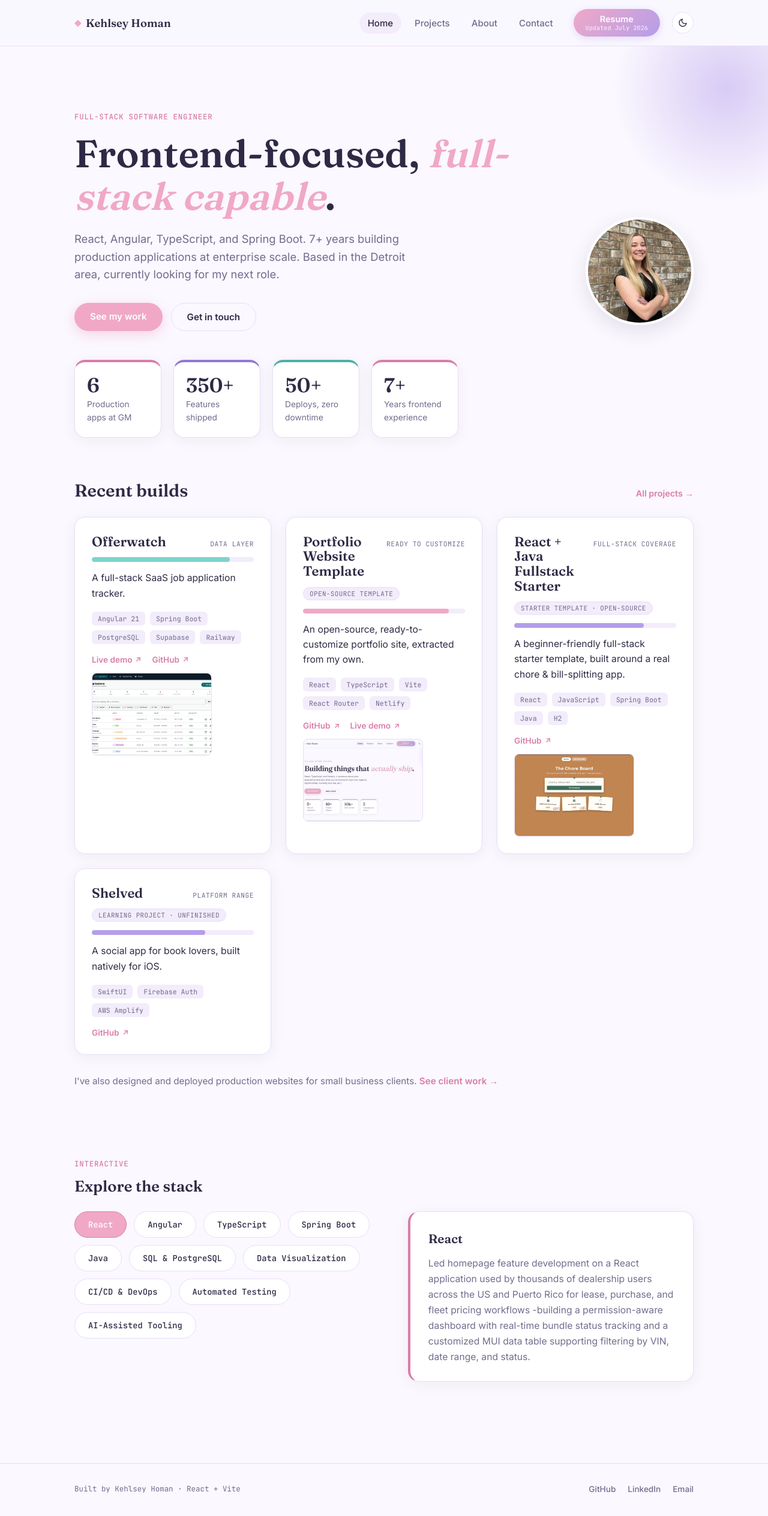
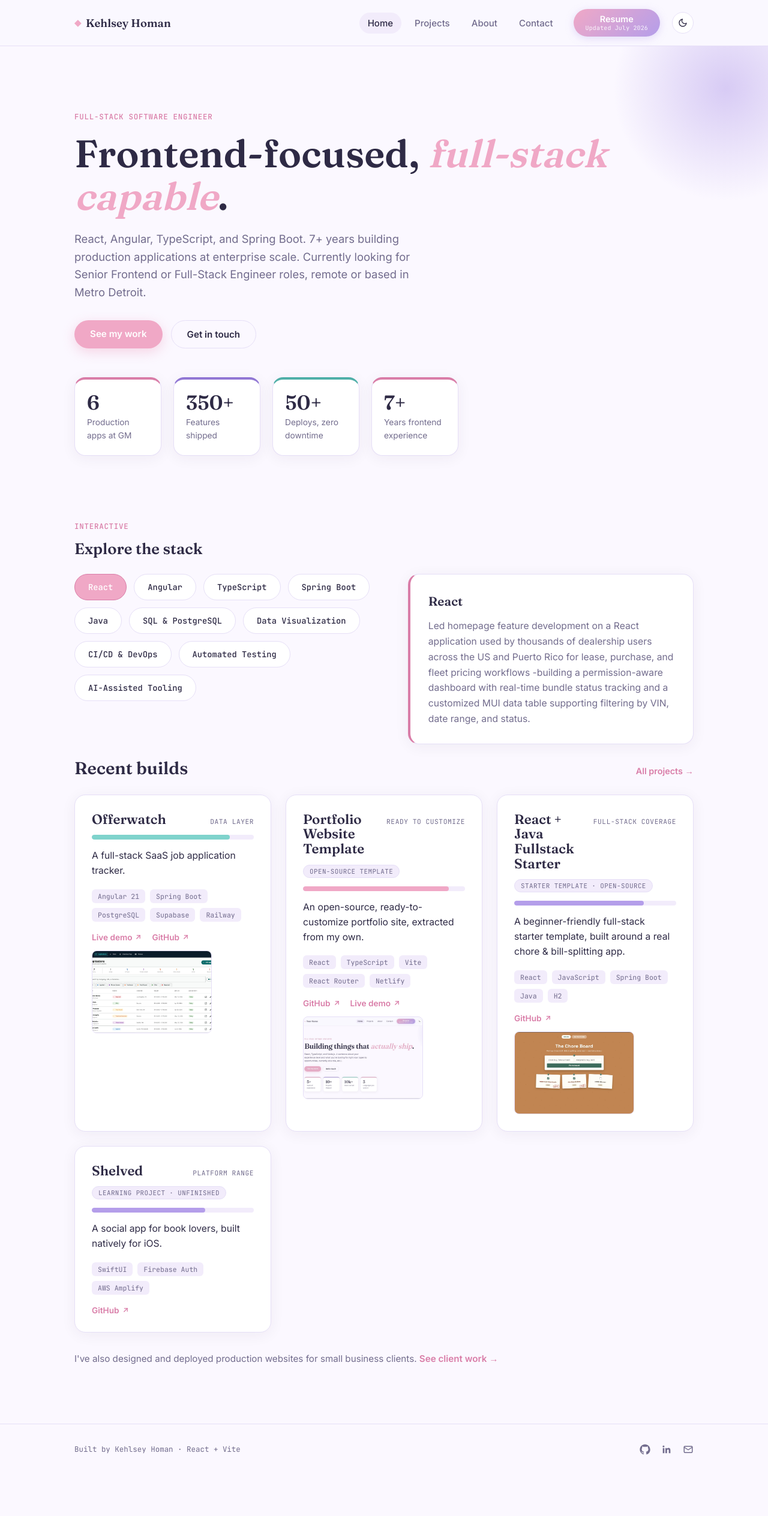
Before and after one commit to KehlseyHoman/Kehlsey-Portfolio, a React (Vite) app: page / in a window 1280 px wide. Shown: the top 2528 px of the page at 60% size. After the commit the page ends 2475 px from the top, so only its background shows below. Built offline with nearby package versions, Linux system fonts and the light colour scheme.

Commit message:
styling updates

```diff
--- a/src/components/Footer/Footer.css
+++ b/src/components/Footer/Footer.css
@@ -21,16 +21,17 @@
 
 .footer-links {
   display: flex;
-  gap: 20px;
+  align-items: center;
+  gap: 18px;
 }
 
 .footer-links a {
-  font-size: 0.85rem;
-  font-weight: 500;
+  display: inline-flex;
   color: var(--ink-soft);
-  transition: color 0.15s ease;
+  transition: color 0.15s ease, transform 0.15s ease;
 }
 
 .footer-links a:hover {
   color: var(--pink-deep);
+  transform: translateY(-2px);
 }
--- a/src/components/Footer/Footer.tsx
+++ b/src/components/Footer/Footer.tsx
@@ -1,3 +1,4 @@
+import { GithubIcon, LinkedinIcon, EmailIcon } from '../Icons/Icons';
 import './Footer.css';
 
 export default function Footer() {
@@ -6,9 +7,15 @@ export default function Footer() {
       <div className="container footer-inner">
         <p>Built by Kehlsey Homan · React + Vite</p>
         <div className="footer-links">
-          <a href="https://github.com/KehlseyHoman" target="_blank" rel="noreferrer">GitHub</a>
-          <a href="https://www.linkedin.com/in/kehlsey-homan-55068b159/" target="_blank" rel="noreferrer">LinkedIn</a>
-          <a href="mailto:kehlseyh@gmail.com">Email</a>
+          <a href="https://github.com/KehlseyHoman" target="_blank" rel="noreferrer" aria-label="GitHub">
+            <GithubIcon size={18} />
+          </a>
+          <a href="https://www.linkedin.com/in/kehlsey-homan-55068b159/" target="_blank" rel="noreferrer" aria-label="LinkedIn">
+            <LinkedinIcon size={18} />
+          </a>
+          <a href="mailto:kehlseyh@gmail.com" aria-label="Email">
+            <EmailIcon size={18} />
+          </a>
         </div>
       </div>
     </footer>
--- a/src/components/Icons/Icons.tsx
+++ b/src/components/Icons/Icons.tsx
@@ -18,6 +18,56 @@ export function ExternalLinkIcon({ size = 13 }: { size?: number }) {
     >
       <line x1="7" y1="17" x2="17" y2="7" />
       <polyline points="8 7 17 7 17 16" />
+    </svg>
+  );
+}
+
+export function LinkedinIcon({ size = 16 }: { size?: number }) {
+  return (
+    <svg
+      width={size}
+      height={size}
+      viewBox="0 0 24 24"
+      fill="currentColor"
+      aria-hidden="true"
+      className="icon-linkedin"
+    >
+      <path d="M20.45 20.45h-3.56v-5.57c0-1.33-.02-3.03-1.85-3.03-1.86 0-2.15 1.45-2.15 2.94v5.66H9.34V9h3.41v1.56h.05c.48-.9 1.64-1.85 3.38-1.85 3.6 0 4.27 2.37 4.27 5.46v6.28zM5.34 7.43a2.07 2.07 0 1 1 0-4.13 2.07 2.07 0 0 1 0 4.13zM7.12 20.45H3.56V9h3.56v11.45z" />
+    </svg>
+  );
+}
+
+export function EmailIcon({ size = 16 }: { size?: number }) {
+  return (
+    <svg
+      width={size}
+      height={size}
+      viewBox="0 0 24 24"
+      fill="none"
+      stroke="currentColor"
+      strokeWidth={2}
+      strokeLinecap="round"
+      strokeLinejoin="round"
+      aria-hidden="true"
+      className="icon-email"
+    >
+      <rect x="3" y="5" width="18" height="14" rx="2" />
+      <path d="m3 7 9 6 9-6" />
+    </svg>
+  );
+}
+
+export function GithubIcon({ size = 16 }: { size?: number }) {
+  return (
+    <svg
+      width={size}
+      height={size}
+      viewBox="0 0 24 24"
+      fill="currentColor"
+      aria-hidden="true"
+      className="icon-github"
+    >
+      <path d="M12 .5C5.73.5.5 5.73.5 12c0 5.1 3.29 9.4 7.86 10.93.57.1.79-.25.79-.55 0-.27-.01-1.16-.02-2.11-3.2.7-3.87-1.36-3.87-1.36-.53-1.33-1.28-1.69-1.28-1.69-1.05-.72.08-.7.08-.7 1.16.08 1.77 1.19 1.77 1.19 1.03 1.76 2.7 1.25 3.36.96.1-.75.4-1.25.73-1.54-2.55-.29-5.24-1.28-5.24-5.69 0-1.26.45-2.29 1.19-3.09-.12-.29-.52-1.47.11-3.06 0 0 .97-.31 3.18 1.18a11 11 0 0 1 5.79 0c2.2-1.49 3.17-1.18 3.17-1.18.63 1.59.23 2.77.11 3.06.74.8 1.19 1.83 1.19 3.09 0 4.42-2.69 5.4-5.25 5.68.41.36.78 1.08.78 2.17 0 1.57-.01 2.83-.01 3.22 0 .3.21.66.8.55A10.51 10.51 0 0 0 23.5 12c0-6.27-5.23-11.5-11.5-11.5z" />
     </svg>
   );
 }
--- a/src/components/TechFlow/TechFlow.css
+++ b/src/components/TechFlow/TechFlow.css
@@ -1,6 +1,6 @@
 .tech-flow {
-  margin-top: 64px;
-  padding: 40px 0;
+  margin-top: 0;
+  padding: 24px 0;
 }
 
 .tech-flow h2 {
--- a/src/pages/Home/Home.css
+++ b/src/pages/Home/Home.css
@@ -18,27 +18,8 @@
 }
 
 .hero-inner {
-  max-width: 980px;
+  max-width: 720px;
   position: relative;
-  display: flex;
-  flex-direction: row-reverse;
-  align-items: center;
-  gap: 48px;
-}
-
-.hero-text {
-  flex: 1 1 480px;
-  min-width: 0;
-}
-
-.hero-photo {
-  flex: 0 0 auto;
-  width: 180px;
-  height: 180px;
-  border-radius: 50%;
-  object-fit: cover;
-  border: 4px solid var(--card);
-  box-shadow: var(--shadow-hover);
 }
 
 .hero-title {
@@ -94,8 +75,12 @@
   border-color: var(--ink);
 }
 
+.tech-section {
+  padding: 0 0 48px;
+}
+
 .featured {
-  padding: 48px 0 80px;
+  padding: 0 0 80px;
 }
 
 .section-head {
@@ -143,17 +128,3 @@
   .hero { padding: 64px 0 48px; }
   .hero::before { width: 220px; height: 220px; top: -60px; right: -60px; }
 }
-
-@media (max-width: 780px) {
-  .hero-inner {
-    flex-direction: column;
-    align-items: flex-start;
-    gap: 24px;
-  }
-
-  .hero-photo {
-    width: 120px;
-    height: 120px;
-    align-self: center;
-  }
-}
--- a/src/pages/Home/Home.tsx
+++ b/src/pages/Home/Home.tsx
@@ -3,7 +3,6 @@ import { projects } from '../../data/projects';
 import ProjectCard from '../../components/ProjectCard/ProjectCard';
 import TechFlow from '../../components/TechFlow/TechFlow';
 import ImpactStrip from '../../components/ImpactStrip/ImpactStrip';
-import profileImg from '../../assets/kehlsey-profile.jpg';
 import './Home.css';
 
 export default function Home() {
@@ -13,17 +12,14 @@ export default function Home() {
     <>
       <section className="hero">
         <div className="container hero-inner">
-          <img src={profileImg} alt="Portrait of Kehlsey Homan" className="hero-photo" />
-
-          <div className="hero-text">
           <p className="eyebrow">Full-stack software engineer</p>
           <h1 className="hero-title">
             Frontend-focused, <span className="hero-highlight">full-stack capable</span>.
           </h1>
           <p className="hero-sub">
             React, Angular, TypeScript, and Spring Boot. 7+ years building production
-              applications at enterprise scale. Based in the Detroit area, currently
-              looking for my next role.
+            applications at enterprise scale. Currently looking for Senior Frontend or
+            Full-Stack Engineer roles, remote or based in Metro Detroit.
           </p>
           <div className="hero-actions">
             <Link to="/projects" className="btn btn-primary">See my work</Link>
@@ -32,7 +28,10 @@ export default function Home() {
 
           <ImpactStrip />
         </div>
-        </div>
+      </section>
+
+      <section className="container tech-section">
+        <TechFlow />
       </section>
 
       <section className="container featured">
@@ -49,8 +48,6 @@ export default function Home() {
           I've also designed and deployed production websites for small business
           clients. <Link to="/projects">See client work →</Link>
         </p>
-
-        <TechFlow />
       </section>
     </>
   );
```
Lines whose indentation alone changed are shown as unchanged.
